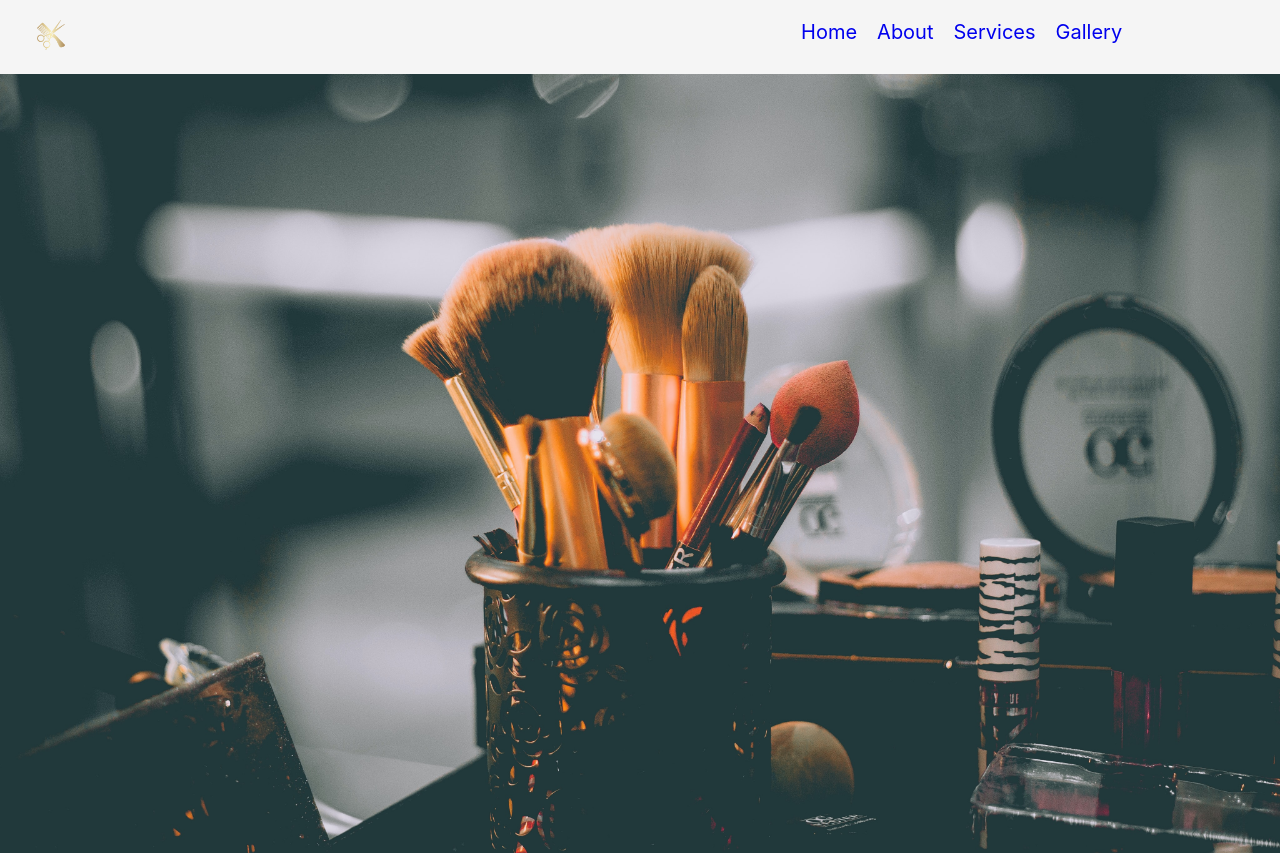
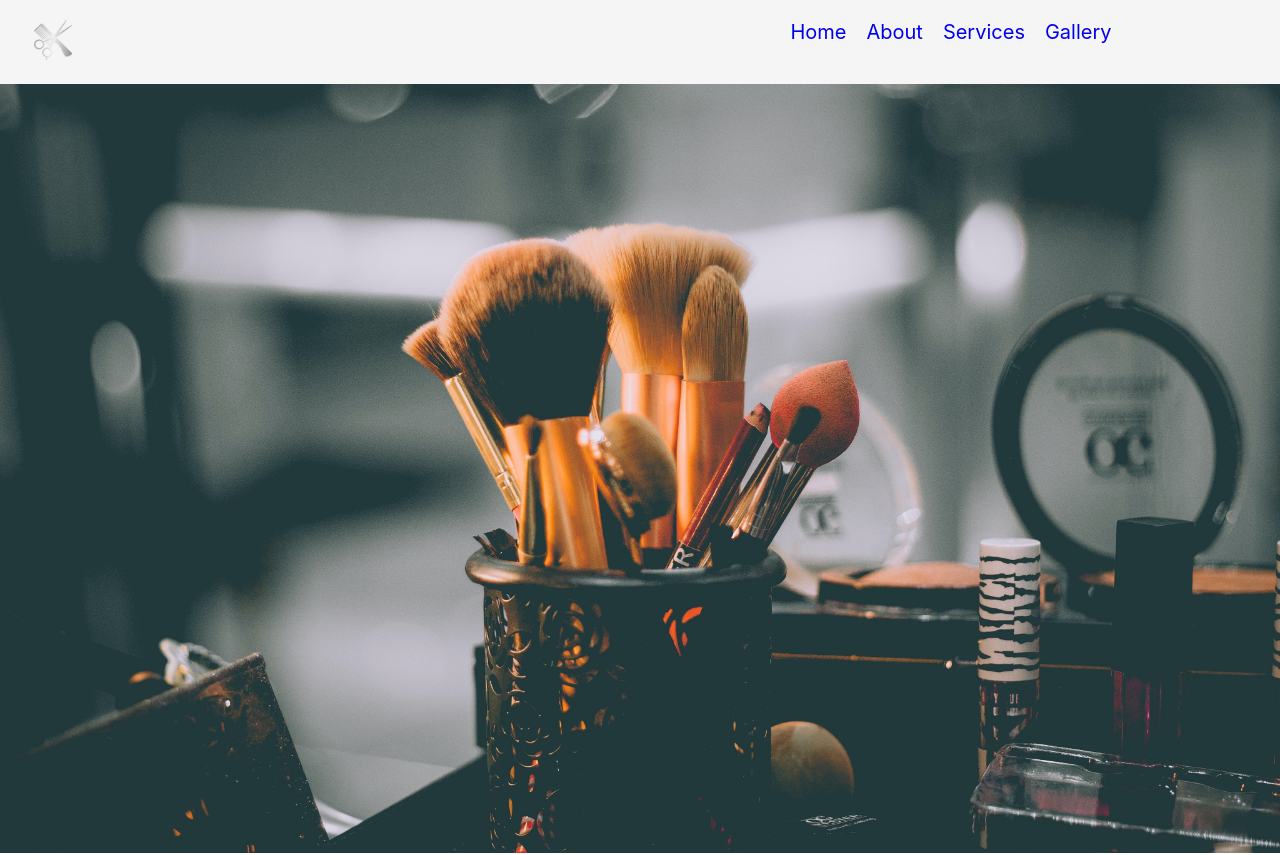
Before and after one commit to fcondori1/salon-nr, a React (Create React App) app: page / in a window 1280 px wide. Shown: the top 855 px of the page. Built offline with nearby package versions, Linux system fonts and the light colour scheme.

Commit message:
update text color and position

```diff
--- a/src/component/Nav/Nav.css
+++ b/src/component/Nav/Nav.css
@@ -1,6 +1,10 @@
 .link {
     text-decoration: none;
     list-style: none;
+}
+
+.link:visited {
+    color: black;
 }
 
 li {
@@ -28,7 +32,8 @@ li {
 }
 
 .icon {
-    height: 30px;
-    margin: 20px;
+    height: 40px;
+    margin: 20px 0px 20px 20px;
     padding-left: 25%;
+    filter: grayscale(100%);
 }
```
